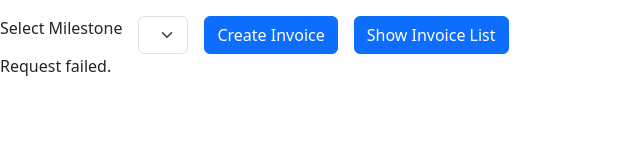
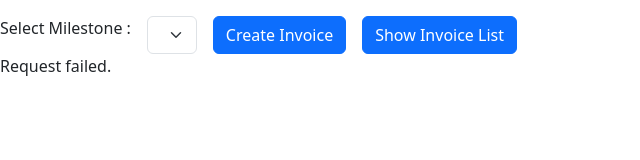
Before and after one commit to esudas2020/imagegrafix, a plain HTML site: page index.html in a window 1280 px wide. Shown: the whole page, without its empty margins (0-640 px from the left). Drawn offline with nearby package versions, Linux system fonts and the light colour scheme; no server answers.

Commit message:
margin applied in left

```diff
--- a/index.html
+++ b/index.html
@@ -130,7 +130,7 @@ var project_id = params.get('project_id');
 	<form class="row g-3">
 
 		<div class="col-auto">
-			<div class="mx-auto">     Select Milestone</div>
+			<div class="ml-4">Select Milestone :</div>
 		</div>
 		<div class="col-auto">
 			<select class="form-select" id="Select" name="MileStoneList" aria-label="Default select example"></select>
```
